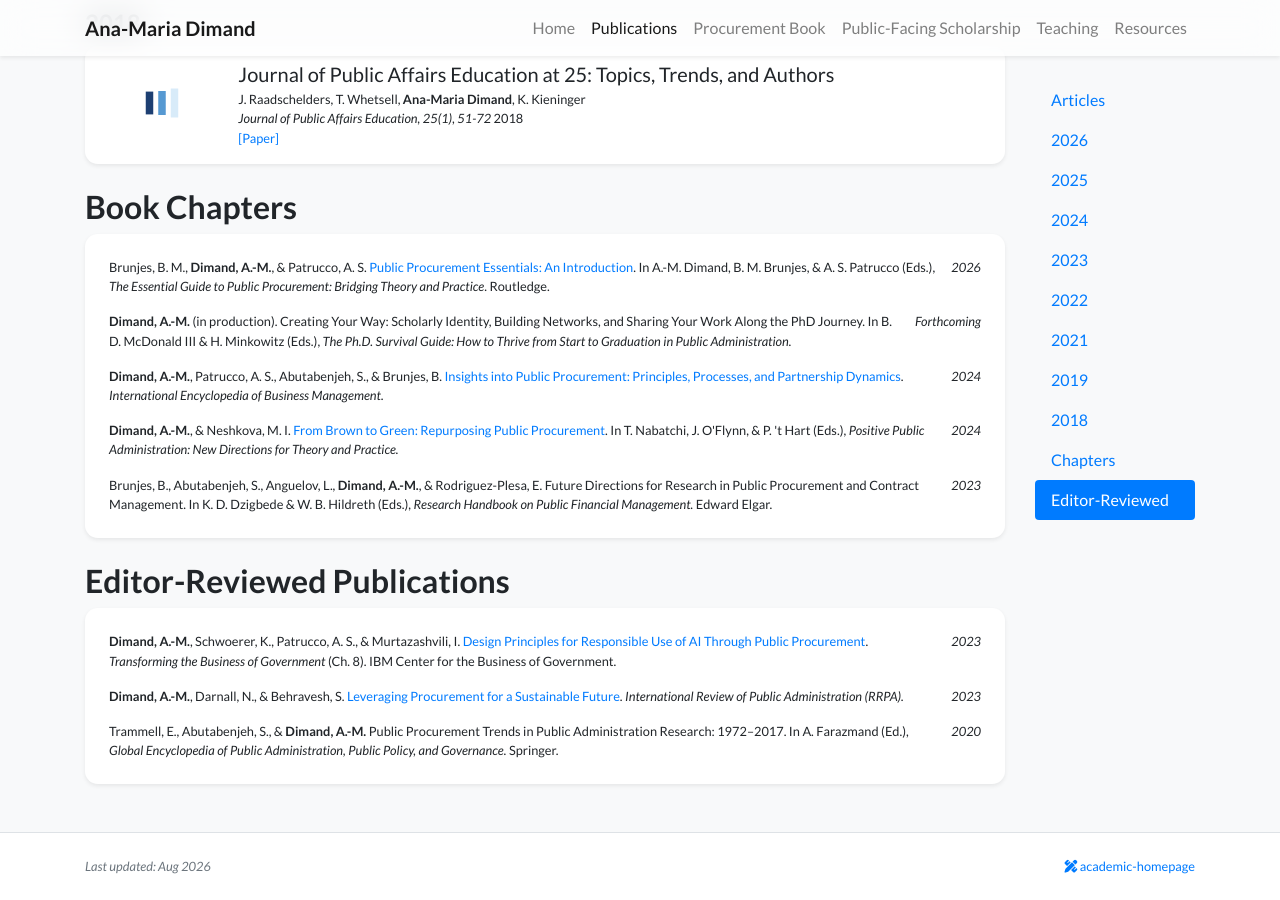
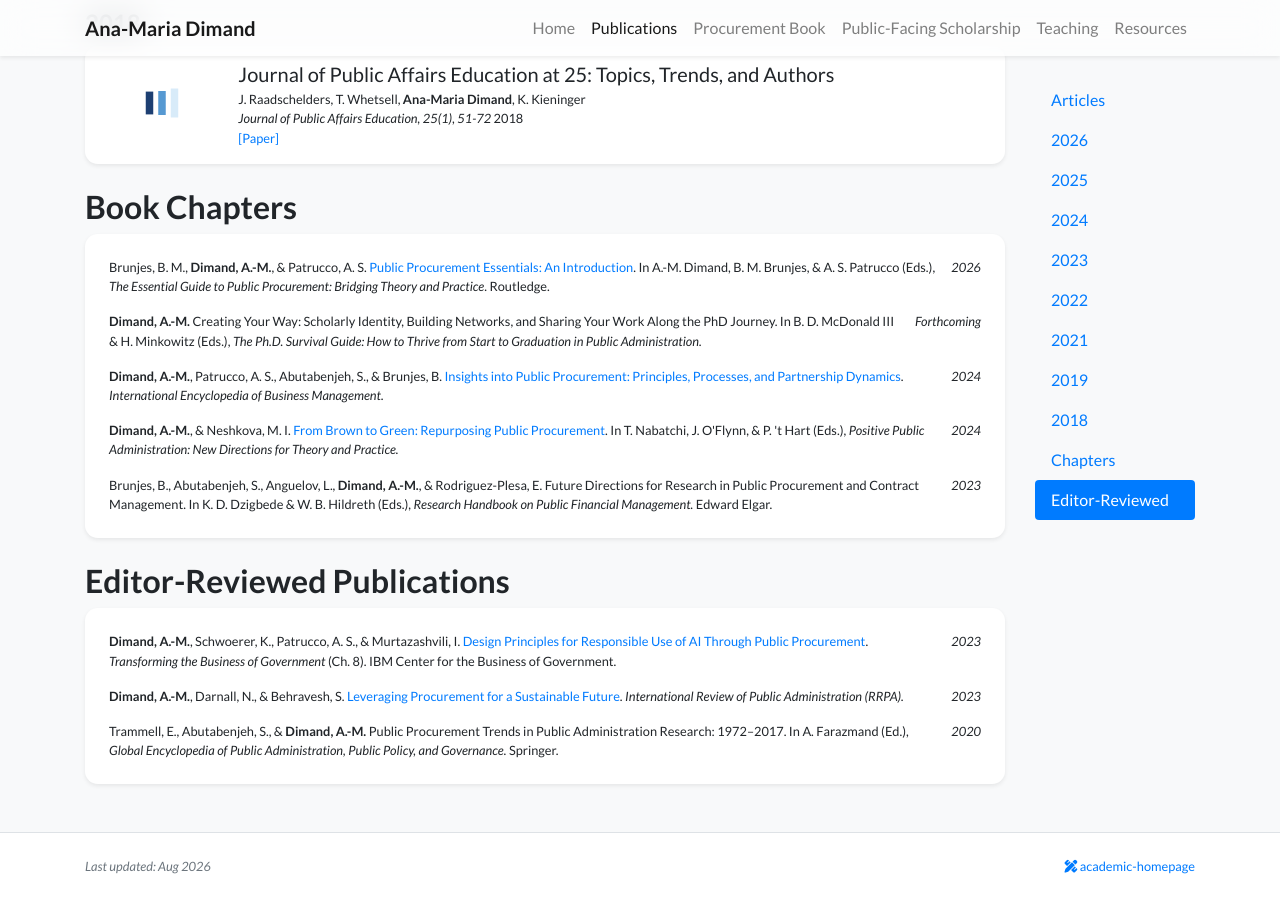
Before and after one commit to anamariadimand/anamariadimand.github.io, a Jekyll site: the page built from publications.html, in a window 1280 px wide and 900 px high, scrolled down 3893 px. Built offline with Jekyll 4.4.1, drawn with Linux system fonts in a browser that asks for light colours; nearby versions of some CDN libraries; a style sheet for code colours, icons or effects is not loaded.

Commit message:
Remove '(in production)' from Creating Your Way chapter
Co-Authored-By: Claude Opus 4.8 <noreply@anthropic.com>

```diff
--- a/publications.html
+++ b/publications.html
@@ -26,7 +26,7 @@ body_attr: >-
             <div class="card-body p-4">
                 <ul class="list-unstyled mb-0">
                     <li class="d-flex small mb-3"><div>Brunjes, B. M., <strong>Dimand, A.-M.</strong>, &amp; Patrucco, A. S. <a href="https://doi.org/10.4324/9781003566670-1" target="_blank">Public Procurement Essentials: An Introduction</a>. In A.-M. Dimand, B. M. Brunjes, &amp; A. S. Patrucco (Eds.), <em>The Essential Guide to Public Procurement: Bridging Theory and Practice</em>. Routledge.</div><div class="ml-auto pl-3 no-break"><em>2026</em></div></li>
-                    <li class="d-flex small mb-3"><div><strong>Dimand, A.-M.</strong> (in production). Creating Your Way: Scholarly Identity, Building Networks, and Sharing Your Work Along the PhD Journey. In B. D. McDonald III &amp; H. Minkowitz (Eds.), <em>The Ph.D. Survival Guide: How to Thrive from Start to Graduation in Public Administration.</em></div><div class="ml-auto pl-3 no-break"><em>Forthcoming</em></div></li>
+                    <li class="d-flex small mb-3"><div><strong>Dimand, A.-M.</strong> Creating Your Way: Scholarly Identity, Building Networks, and Sharing Your Work Along the PhD Journey. In B. D. McDonald III &amp; H. Minkowitz (Eds.), <em>The Ph.D. Survival Guide: How to Thrive from Start to Graduation in Public Administration.</em></div><div class="ml-auto pl-3 no-break"><em>Forthcoming</em></div></li>
                     <li class="d-flex small mb-3"><div><strong>Dimand, A.-M.</strong>, Patrucco, A. S., Abutabenjeh, S., &amp; Brunjes, B. <a href="https://www.sciencedirect.com/science/article/abs/pii/B9780443137013003509?via%3Dihub" target="_blank">Insights into Public Procurement: Principles, Processes, and Partnership Dynamics</a>. <em>International Encyclopedia of Business Management.</em></div><div class="ml-auto pl-3 no-break"><em>2024</em></div></li>
                     <li class="d-flex small mb-3"><div><strong>Dimand, A.-M.</strong>, &amp; Neshkova, M. I. <a href="https://doi.org/10.4337/9781803929170.00035" target="_blank">From Brown to Green: Repurposing Public Procurement</a>. In T. Nabatchi, J. O'Flynn, &amp; P. 't Hart (Eds.), <em>Positive Public Administration: New Directions for Theory and Practice.</em></div><div class="ml-auto pl-3 no-break"><em>2024</em></div></li>
                     <li class="d-flex small mb-0"><div>Brunjes, B., Abutabenjeh, S., Anguelov, L., <strong>Dimand, A.-M.</strong>, &amp; Rodriguez-Plesa, E. Future Directions for Research in Public Procurement and Contract Management. In K. D. Dzigbede &amp; W. B. Hildreth (Eds.), <em>Research Handbook on Public Financial Management.</em> Edward Elgar.</div><div class="ml-auto pl-3 no-break"><em>2023</em></div></li>
```
